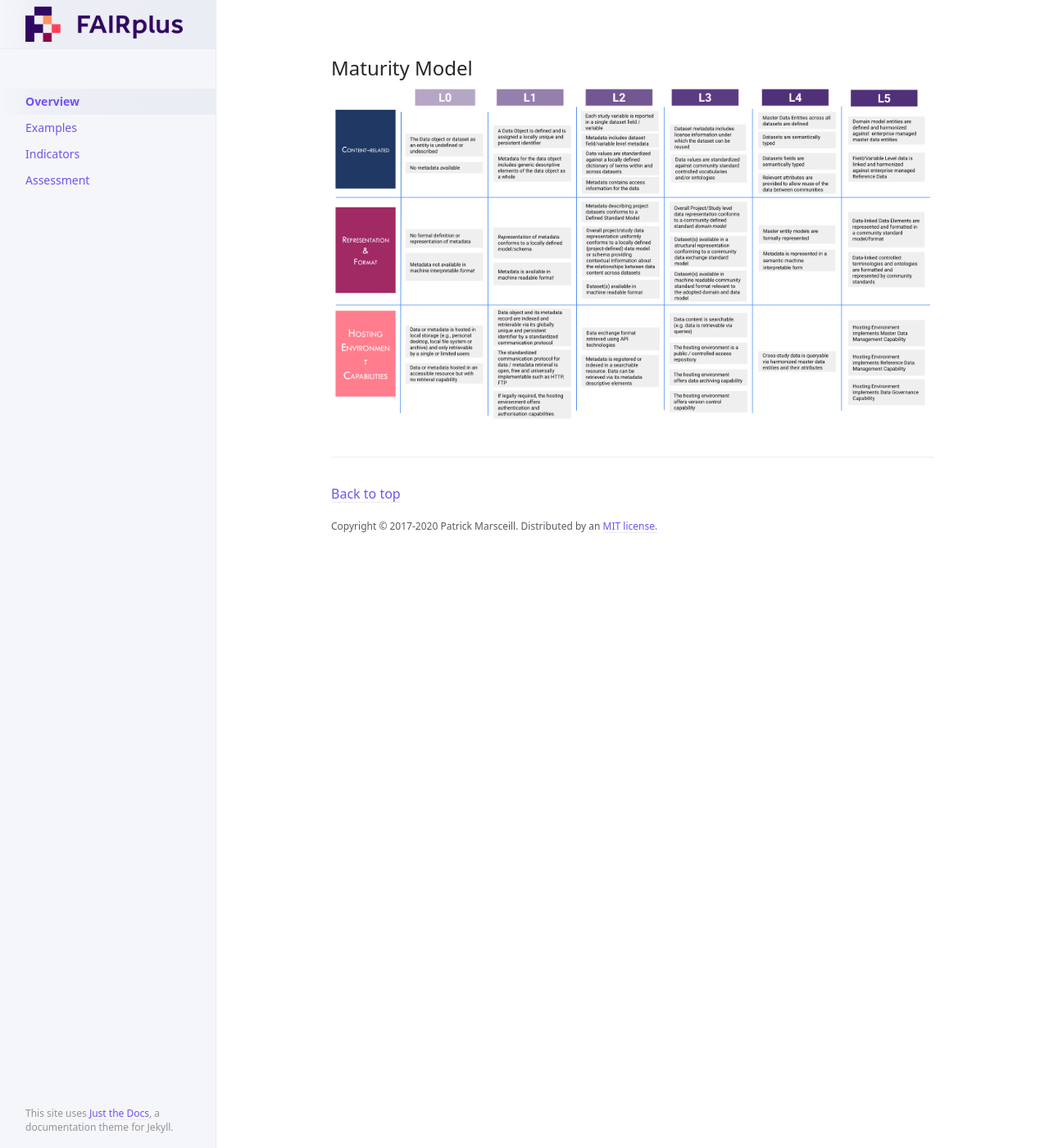
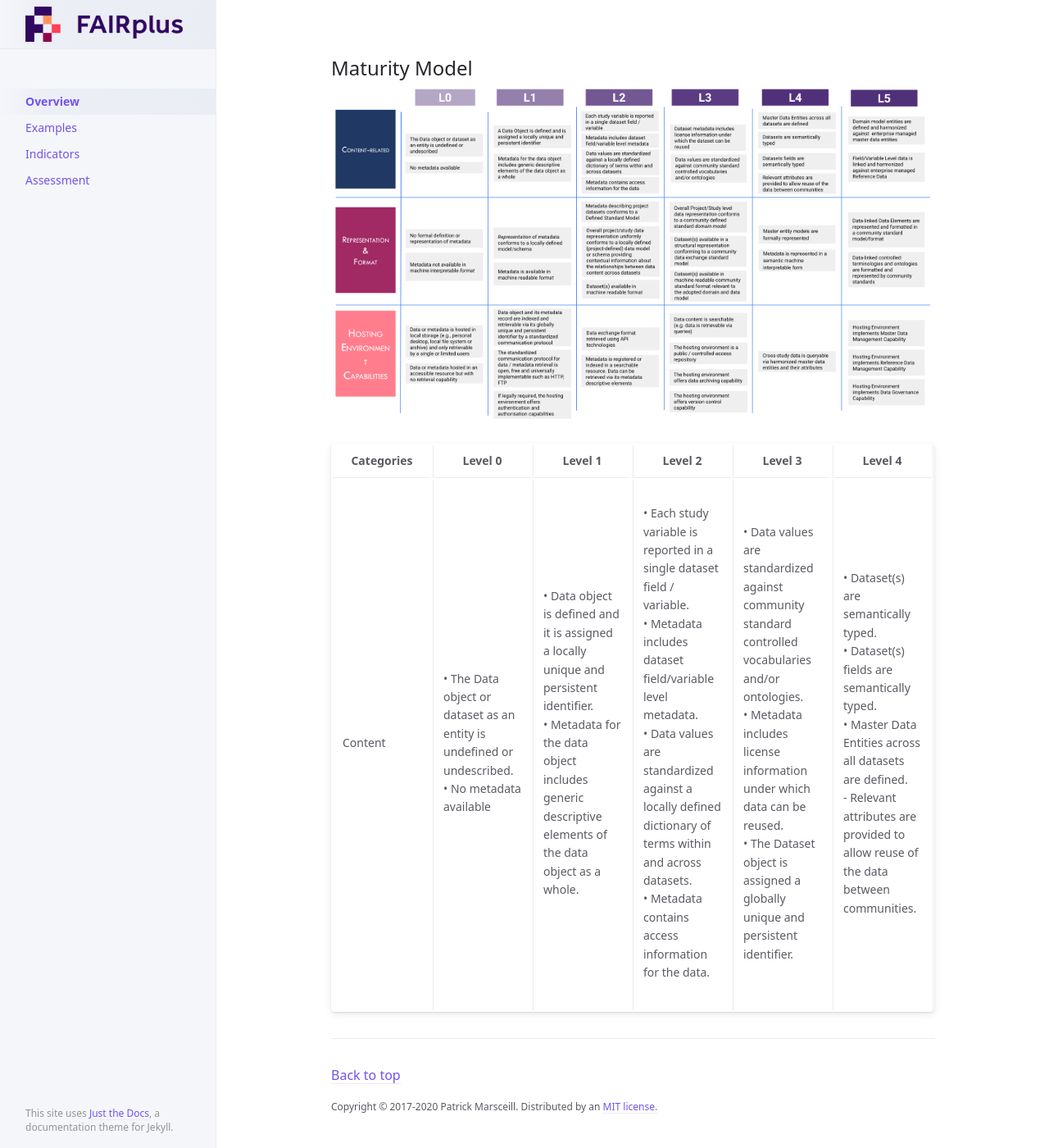
Before and after one commit to FAIRplus/Data-Maturity, a Jekyll site: the page built from index.md, in a window 1280 px wide and 1400 px high, scrolled down 1299 px. Shown: the whole window at 82% size. Built offline with Jekyll 4.4.1, drawn with Linux system fonts in a browser that asks for light colours; before the commit the page ends 1990 px from its top, so only the background shows below that.

Commit message:
Update index.md

```diff
--- a/index.md
+++ b/index.md
@@ -27,3 +27,7 @@ A life-sciences domain-specific, indicator-based dataset maturity model to serve
 ## Maturity Model
 
 ![Grid](assets/images/overview/grid_view.png)
+
+| Categories | Level 0 | Level 1 | Level 2 | Level 3 | Level 4 | Level 5 |
+| ---------- | ------- | ------- | ------- | ------- | ------- | ------- |
+| Content | • The Data object or dataset as an entity is undefined or undescribed.<br /> • No metadata available | • Data object is defined and it is assigned a locally unique and persistent identifier.<br /> • Metadata for the data object includes generic descriptive elements of the data object as a whole. | • Each study variable is reported in a single dataset field / variable.<br /> • Metadata includes dataset field/variable level metadata.<br /> • Data values are standardized against a locally defined dictionary of terms within and across datasets.<br /> • Metadata contains access information for the data. | • Data values are standardized against community standard controlled vocabularies and/or ontologies.<br /> • Metadata includes license information under which data can be reused.<br /> • The Dataset object is assigned a globally unique and persistent identifier. | • Dataset(s) are semantically typed.<br /> • Dataset(s) fields are semantically typed.<br /> • Master Data Entities across all datasets are defined.<br /> - Relevant attributes are provided to allow reuse of the data between communities. | • Domain model entities are defined and harmonized against enterprise managed master data entities.<br /> • Field/Variable Level data is linked and harmonized against enterprise managed Reference Data.<br /> • Metadata includes provenance information according to a cross-community language |
```
